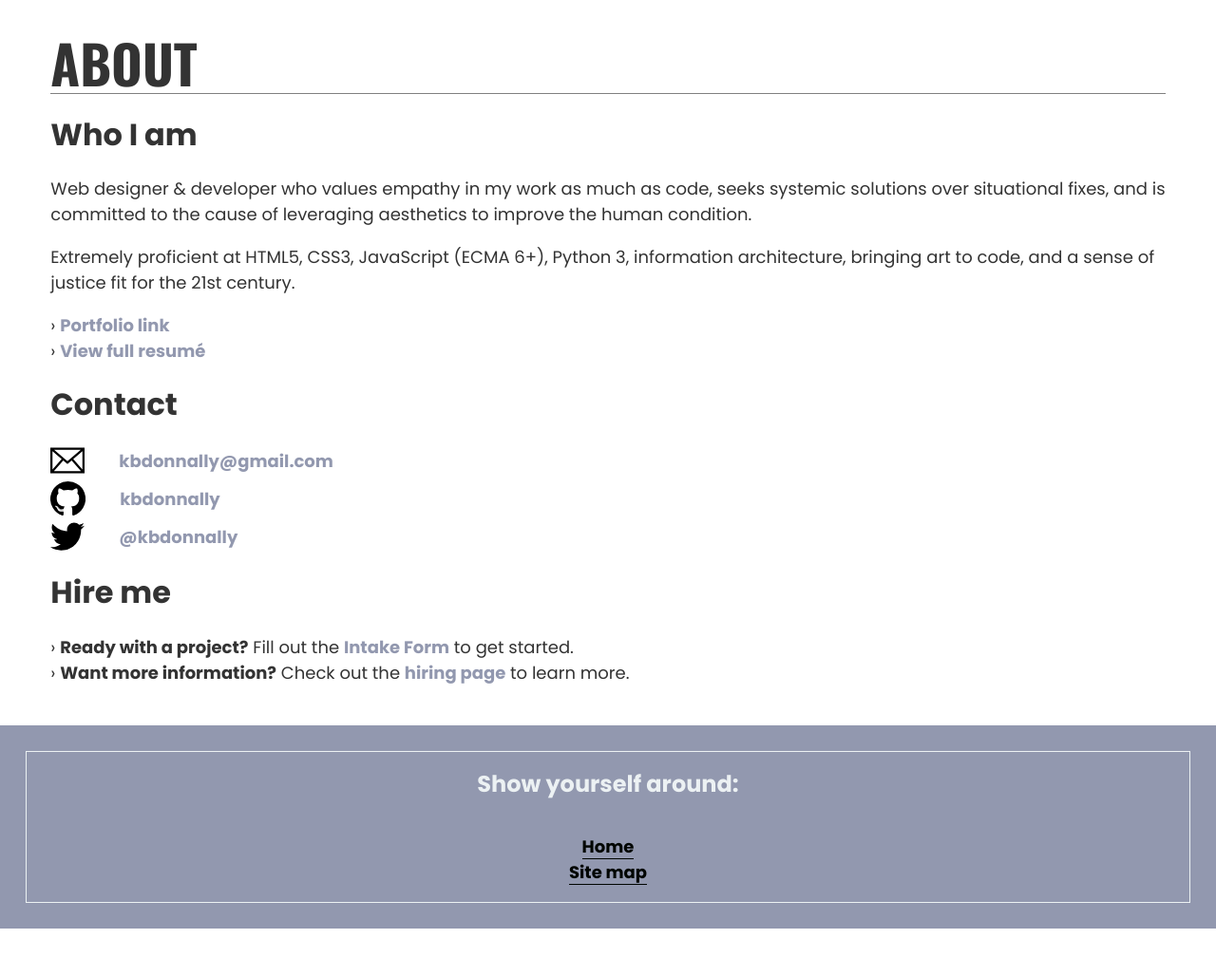
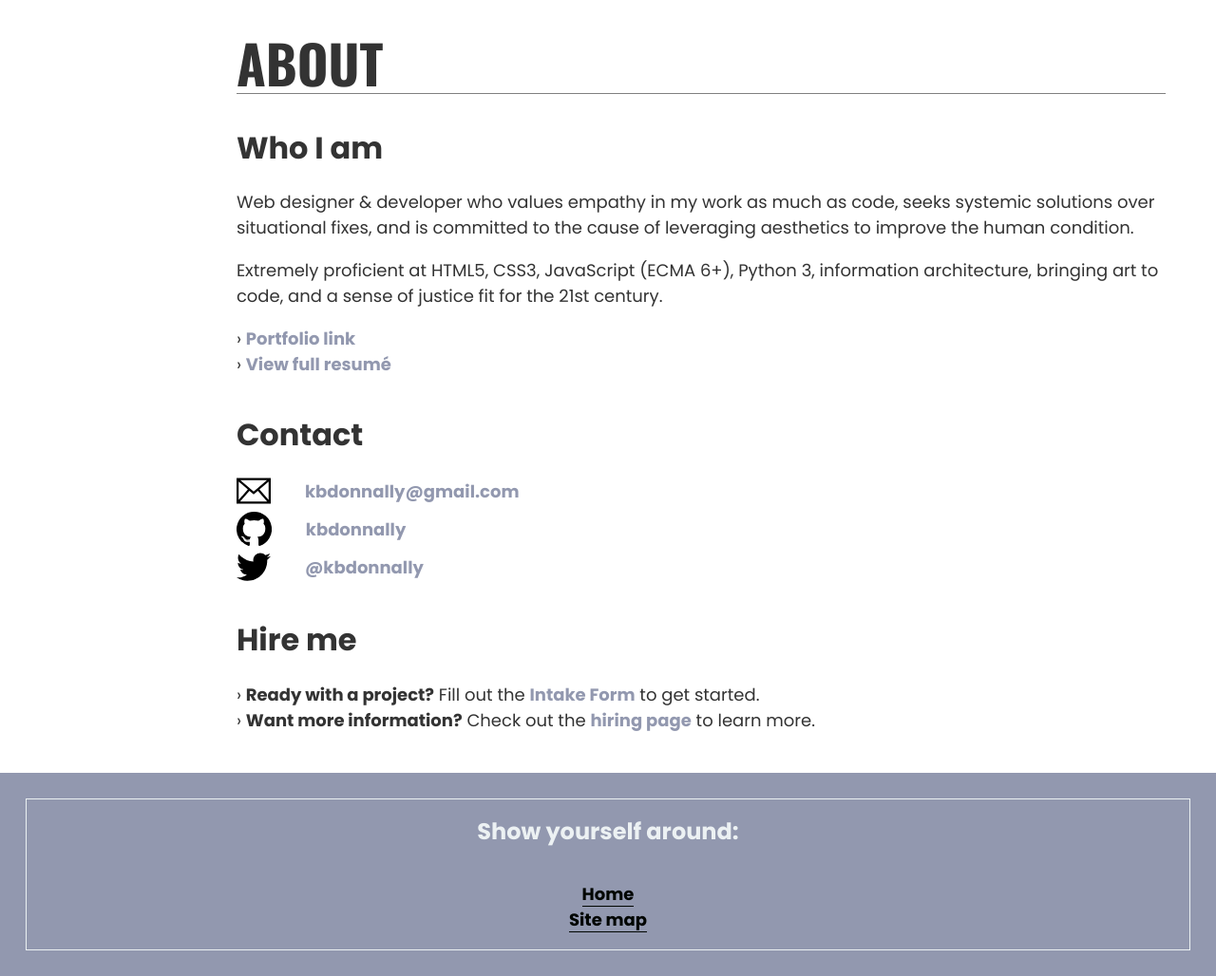
Before and after one commit to kbdonnally/katherinedoes.design, a Jekyll site: the page built from pages/real/new-about.html, in a window 1280 px wide. Shown: the whole page at 95% size. Built offline with Jekyll 4.4.1, drawn with Linux system fonts in a browser that asks for light colours; before the commit the page ends 978 px from its top, so only the background shows below that.

Commit message:
Set up main grid in new About page for content

```diff
--- a/assets/css/_sass/_pages/_about.scss
+++ b/assets/css/_sass/_pages/_about.scss
@@ -7,6 +7,13 @@
 }
 
 .about-main-content {
+	position: relative;
+	display: grid;
+	grid-template-areas: '. title'
+						 '. bio'
+						 '. contact'
+						 '. hire';
+	grid-template-columns: 1fr 5fr;
 	padding: 1.5rem 4.167%;
 
 }
@@ -14,6 +21,8 @@
 // Section 1: Page title
 
 .about__big-title {
+	grid-area: title;
+	position: relative;
 	h1 {
 		line-height: 1;
 		margin: .25em 0;
@@ -29,6 +38,8 @@
 // Section 2: Bio
 
 .about__bio {
+	grid-area: bio;
+	position: relative;
 
 }
 
@@ -51,7 +62,8 @@
 // Section 3: Contact
 
 .about__contact {
-
+	grid-area: contact;
+	position: relative;
 }
 
 .about-contact__title {
@@ -83,7 +95,8 @@
 // Section 4: Hiring
 
 .about__hire {
-
+	grid-area: hire;
+	position: relative;
 }
 
 .about-hire__title {
```
